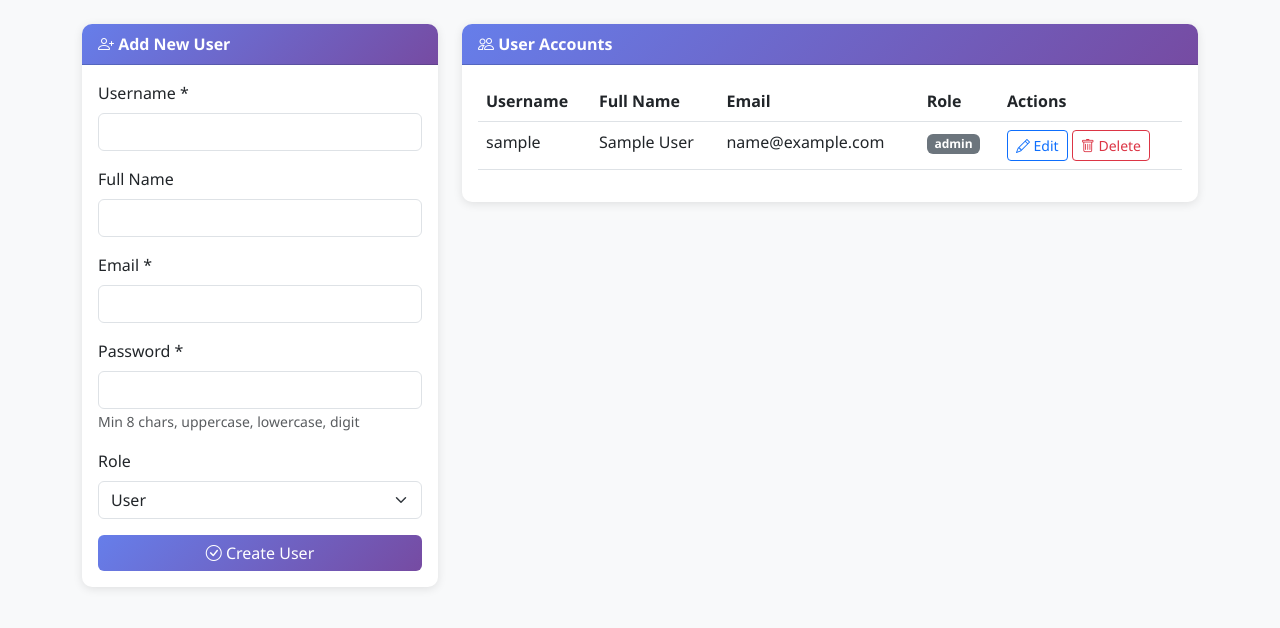
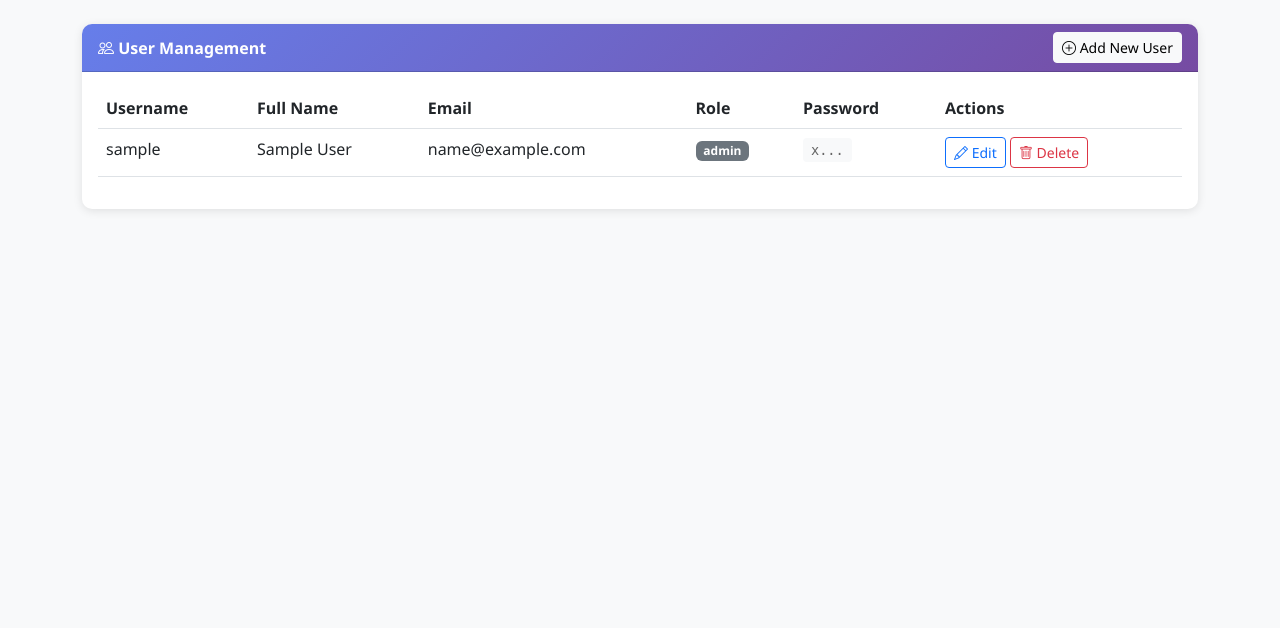
Before and after one commit to Fakhrul0029/Asset-Tracker-System-Together-, a Flask app: page /admin/users in a window 1280 px wide. Shown: the part 56-684 px from the top of the page. Run offline with Flask 3, Linux system fonts and the light colour scheme; the visitor is signed in with stand-in values (Sample User, id 1); a database or web service that is not in the repository returns one stand-in record (values such as "Sample title"); some libraries are stand-ins or nearby versions.

Commit message:
Update title and restructure user management layout

```diff
--- a/templates/manage_user.html
+++ b/templates/manage_user.html
@@ -3,7 +3,7 @@
 <head>
     <meta charset="UTF-8">
     <meta name="viewport" content="width=device-width, initial-scale=1.0">
-    <title>Manage Users - JTDI Asset Tracker</title>
+    <title>User Management - JTDI Asset Tracker</title>
     <link href="https://cdn.jsdelivr.net/npm/bootstrap@5.3.0/dist/css/bootstrap.min.css" rel="stylesheet">
     <link rel="stylesheet" href="https://cdn.jsdelivr.net/npm/bootstrap-icons@1.10.0/font/bootstrap-icons.css">
     <style>
@@ -31,6 +31,14 @@
         }
         .btn-primary:hover {
             opacity: 0.9;
+        }
+        .password-display {
+            font-family: monospace;
+            background: #f8f9fa;
+            padding: 4px 8px;
+            border-radius: 4px;
+            font-size: 0.85em;
+            color: #666;
         }
     </style>
 </head>
@@ -71,11 +79,14 @@
     </nav>
 
     <div class="container mt-4">
-        <div class="row">
-            <div class="col-lg-4">
         <div class="card">
-                    <div class="card-header">
-                        <i class="bi bi-person-plus"></i> Add New User
+            <div class="card-header d-flex justify-content-between align-items-center">
+                <div>
+                    <i class="bi bi-people"></i> User Management
+                </div>
+                <button class="btn btn-light btn-sm" data-bs-toggle="modal" data-bs-target="#addUserModal">
+                    <i class="bi bi-plus-circle"></i> Add New User
+                </button>
             </div>
             <div class="card-body">
                 {% with messages = get_flashed_messages() %}
@@ -89,6 +100,63 @@
                     {% endif %}
                 {% endwith %}
 
+                <div class="table-responsive">
+                    <table class="table table-hover">
+                        <thead>
+                            <tr>
+                                <th>Username</th>
+                                <th>Full Name</th>
+                                <th>Email</th>
+                                <th>Role</th>
+                                <th>Password</th>
+                                <th>Actions</th>
+                            </tr>
+                        </thead>
+                        <tbody>
+                            {% for user in users %}
+                            <tr>
+                                <td>{{ user.username }}</td>
+                                <td>{{ user.full_name or '-' }}</td>
+                                <td>{{ user.email }}</td>
+                                <td>
+                                    <span class="badge {% if user.role == 'Admin' %}bg-primary{% else %}bg-secondary{% endif %}">
+                                        {{ user.role }}
+                                    </span>
+                                </td>
+                                <td>
+                                    <span class="password-display" title="⚠️ Password displayed in plain text - security risk">
+                                        {{ user.password[:20] }}...
+                                    </span>
+                                </td>
+                                <td>
+                                    <a href="{{ url_for('edit_user', id=user.id) }}" class="btn btn-sm btn-outline-primary">
+                                        <i class="bi bi-pencil"></i> Edit
+                                    </a>
+                                    <form method="POST" action="{{ url_for('delete_user', id=user.id) }}" style="display: inline;">
+                                        <input type="hidden" name="csrf_token" value="{{ csrf_token() }}"/>
+                                        <button type="submit" class="btn btn-sm btn-outline-danger" onclick="return confirm('Are you sure you want to delete this user?');">
+                                            <i class="bi bi-trash"></i> Delete
+                                        </button>
+                                    </form>
+                                </td>
+                            </tr>
+                            {% endfor %}
+                        </tbody>
+                    </table>
+                </div>
+            </div>
+        </div>
+    </div>
+
+    <!-- Add User Modal -->
+    <div class="modal fade" id="addUserModal" tabindex="-1">
+        <div class="modal-dialog">
+            <div class="modal-content">
+                <div class="modal-header">
+                    <h5 class="modal-title">Add New User</h5>
+                    <button type="button" class="btn-close" data-bs-dismiss="modal"></button>
+                </div>
+                <div class="modal-body">
                     <form method="POST" action="{{ url_for('manage_users') }}">
                         <input type="hidden" name="csrf_token" value="{{ csrf_token() }}"/>
 
@@ -128,55 +196,6 @@
                 </div>
             </div>
         </div>
-
-            <div class="col-lg-8">
-                <div class="card">
-                    <div class="card-header">
-                        <i class="bi bi-people"></i> User Accounts
-                    </div>
-                    <div class="card-body">
-                        <div class="table-responsive">
-                            <table class="table table-hover">
-                                <thead>
-                                    <tr>
-                                        <th>Username</th>
-                                        <th>Full Name</th>
-                                        <th>Email</th>
-                                        <th>Role</th>
-                                        <th>Actions</th>
-                                    </tr>
-                                </thead>
-                                <tbody>
-                                    {% for user in users %}
-                                    <tr>
-                                        <td>{{ user.username }}</td>
-                                        <td>{{ user.full_name or '-' }}</td>
-                                        <td>{{ user.email }}</td>
-                                        <td>
-                                            <span class="badge {% if user.role == 'Admin' %}bg-primary{% else %}bg-secondary{% endif %}">
-                                                {{ user.role }}
-                                            </span>
-                                        </td>
-                                        <td>
-                                            <a href="{{ url_for('edit_user', id=user.id) }}" class="btn btn-sm btn-outline-primary">
-                                                <i class="bi bi-pencil"></i> Edit
-                                            </a>
-                                            <form method="POST" action="{{ url_for('delete_user', id=user.id) }}" style="display: inline;">
-                                                <input type="hidden" name="csrf_token" value="{{ csrf_token() }}"/>
-                                                <button type="submit" class="btn btn-sm btn-outline-danger" onclick="return confirm('Are you sure you want to delete this user?');">
-                                                    <i class="bi bi-trash"></i> Delete
-                                                </button>
-                                            </form>
-                                        </td>
-                                    </tr>
-                                    {% endfor %}
-                                </tbody>
-                            </table>
-                        </div>
-                    </div>
-                </div>
-            </div>
-        </div>
     </div>
 
     <script src="https://cdn.jsdelivr.net/npm/bootstrap@5.3.0/dist/js/bootstrap.bundle.min.js"></script>
```
Lines whose indentation alone changed are shown as unchanged.
